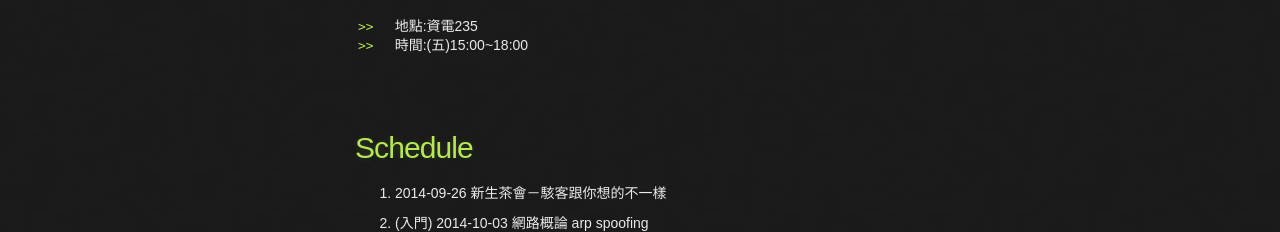
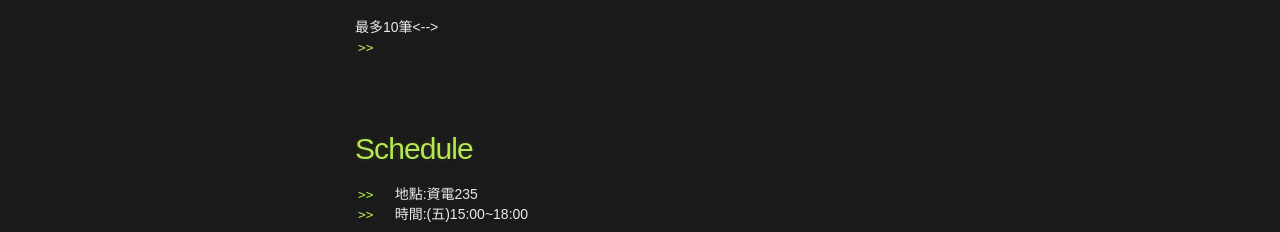
Before and after one commit to FISA-TW/FISA-TW.github.io, a plain HTML site: page index.html in a window 1280 px wide. Shown: the part 691-923 px from the top of the page. Drawn offline with nearby package versions, Linux system fonts and the light colour scheme.

Commit message:
Update index.html

```diff
--- a/index.html
+++ b/index.html
@@ -63,12 +63,16 @@
           讓更多關注資安的駭客們，有合法的環境，可以更深入的研究資安相關議題。</P>
 
         <h2 id="announcement">Announcement</h2>
+        <!-->最多10筆<-->
+        <ul>
+          <li></li>
+        </ul>
+
+        <h2 id="schedule">Schedule</h2>
         <ul>
           <li>地點:資電235</li>
           <li>時間:(五)15:00~18:00</li>
         </ul>
-
-        <h2 id="schedule">Schedule</h2>
         <ol>
           <li><P>2014-09-26 新生茶會－駭客跟你想的不一樣</P></li>
           <li><P>(入門) 2014-10-03 網路概論 arp spoofing</P></li>
```
